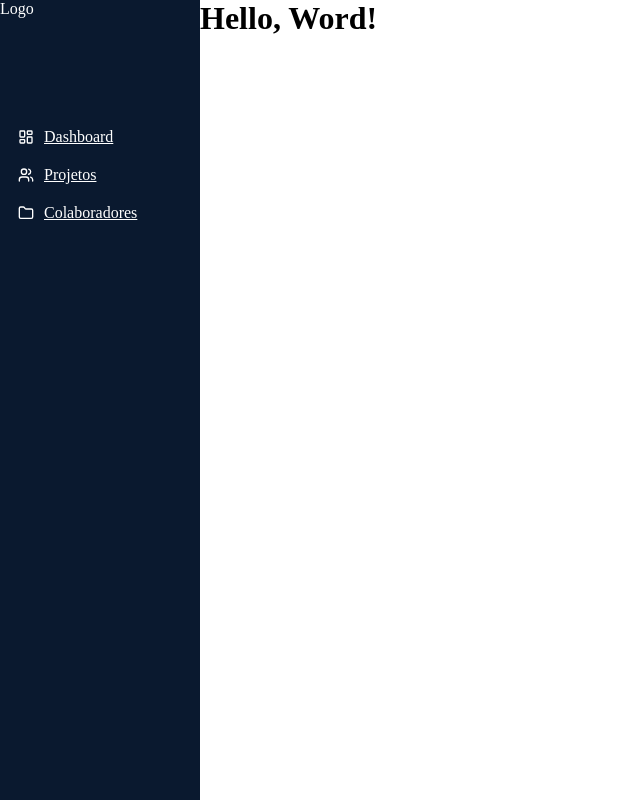
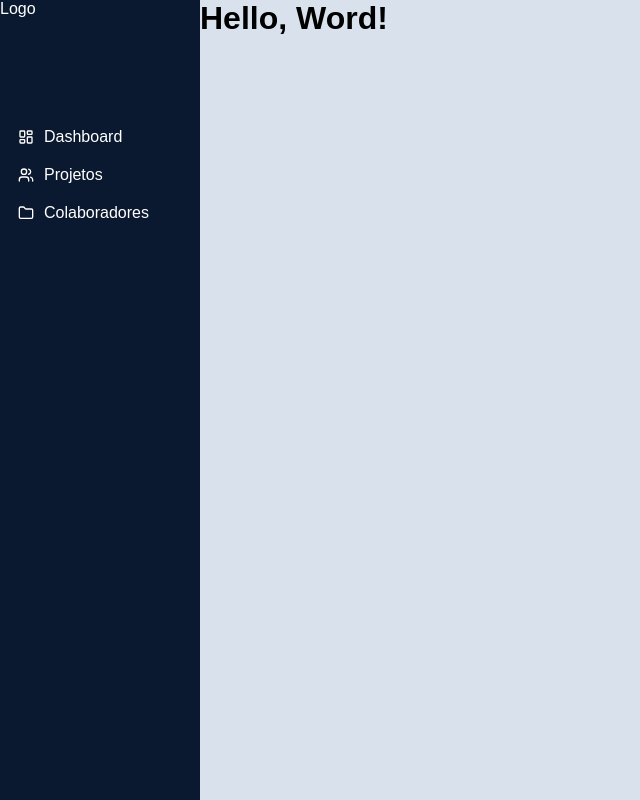
Before and after one commit to AdrielEscorcio/teste-fullstack, a Next.js app in the folder front/: page / in a window 1280 px wide. Shown: the whole page, without its empty margins (0-640 px from the left). Built offline with nearby package versions, Linux system fonts and the light colour scheme.

Commit message:
feat(layout) - ajuste no layout

```diff
--- a/front/src/app/globals.css
+++ b/front/src/app/globals.css
@@ -7,6 +7,7 @@ body {
   width: 100%;
   height: 100vh;
   display: flex;
+  font-family: Arial, Helvetica, sans-serif;
 
 }
 
@@ -21,8 +22,17 @@ ul {
 
 main {
   flex: 1;
+  background-color: #D9E2EC;
 }
 
 nav {
   width: 200px;
 }
+
+a {
+  text-decoration: none;
+}
+
+h1 {
+
+}
--- a/front/src/app/layout.tsx
+++ b/front/src/app/layout.tsx
@@ -22,7 +22,7 @@ export default function RootLayout({
               <Menu />
             </nav>
         </header>
-        <main >
+        <main>
           {children}
         </main>
       </body>
```
